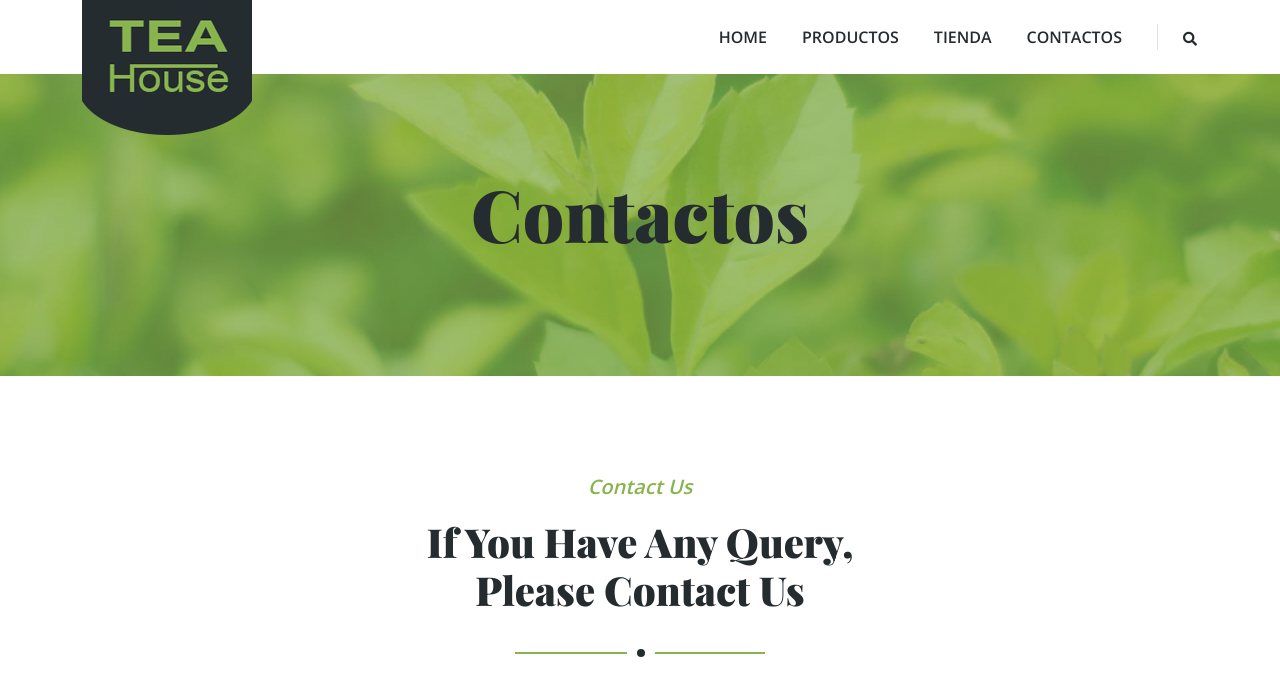
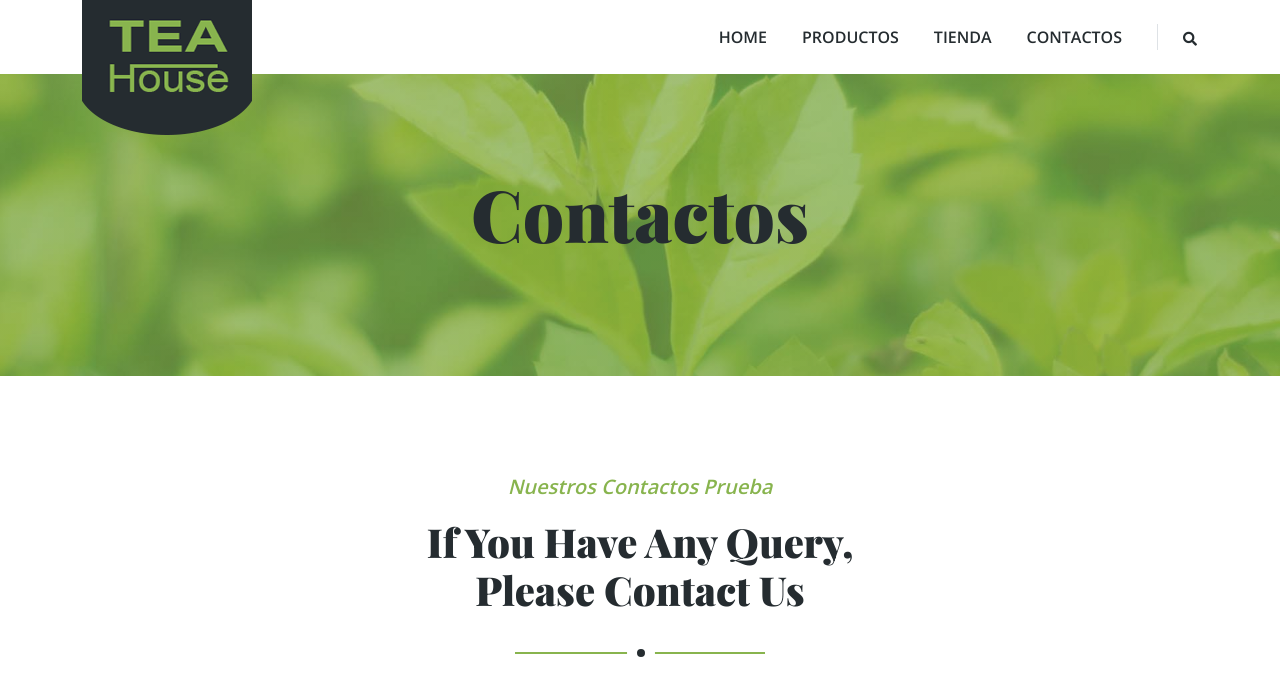
Before and after one commit to MartinIlg12/Prueba3Python, a Django app: page /contact/ in a window 1280 px wide. Shown: the top 694 px of the page. Run offline with Django 5.2, Linux system fonts and the light colour scheme; some libraries are stand-ins or nearby versions.

Commit message:
okGitHUb

```diff
--- a/core/templates/core/contact.html
+++ b/core/templates/core/contact.html
@@ -6,7 +6,7 @@
 <div class="container-xxl contact py-5">
     <div class="container">
         <div class="section-title text-center mx-auto wow fadeInUp" data-wow-delay="0.1s" style="max-width: 500px;">
-            <p class="fs-5 fw-medium fst-italic text-primary">Contact Us</p>
+            <p class="fs-5 fw-medium fst-italic text-primary">Nuestros Contactos Prueba</p>
             <h1 class="display-6">If You Have Any Query, Please Contact Us</h1>
         </div>
         <div class="row g-5 mb-5">
```
